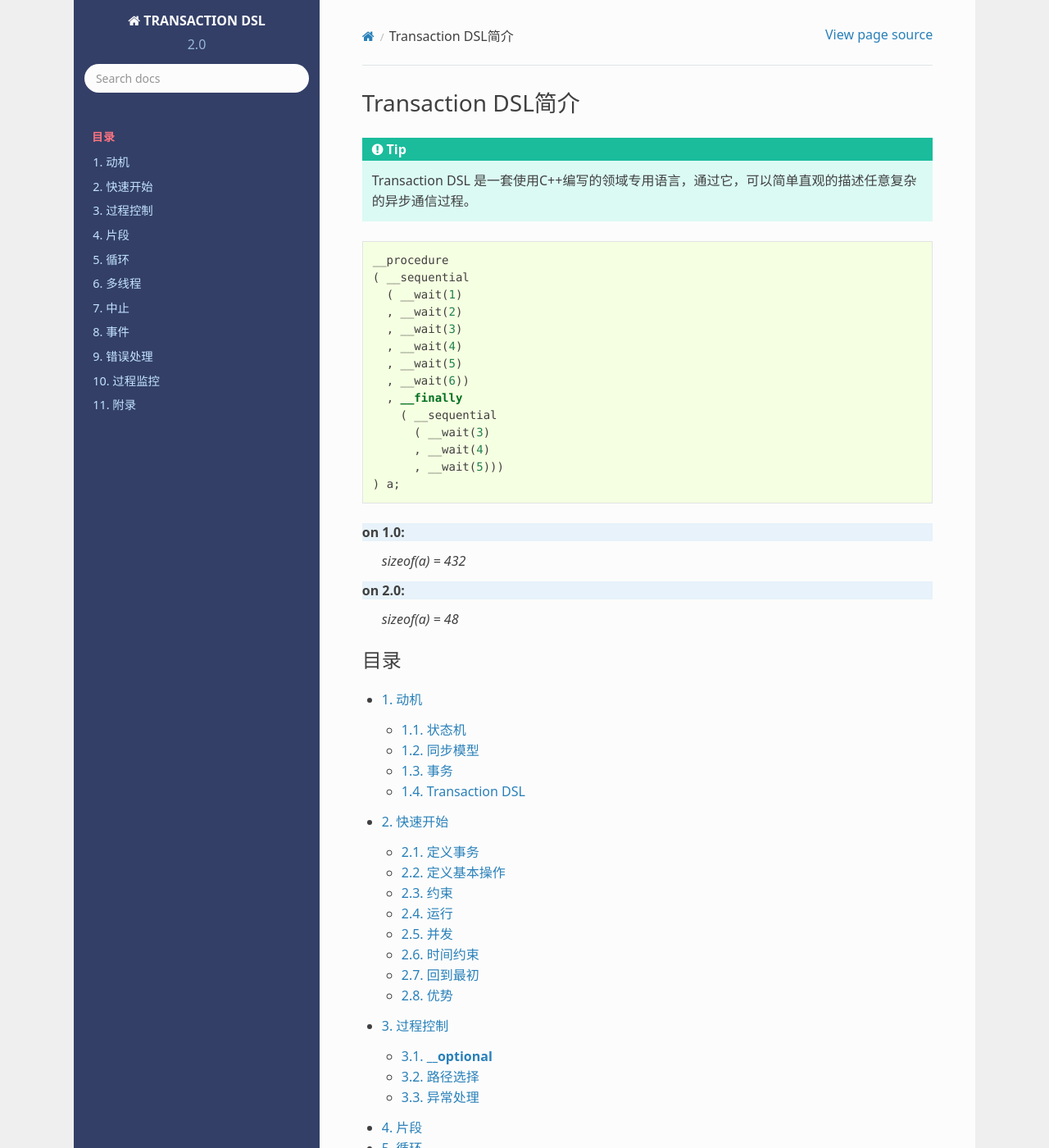
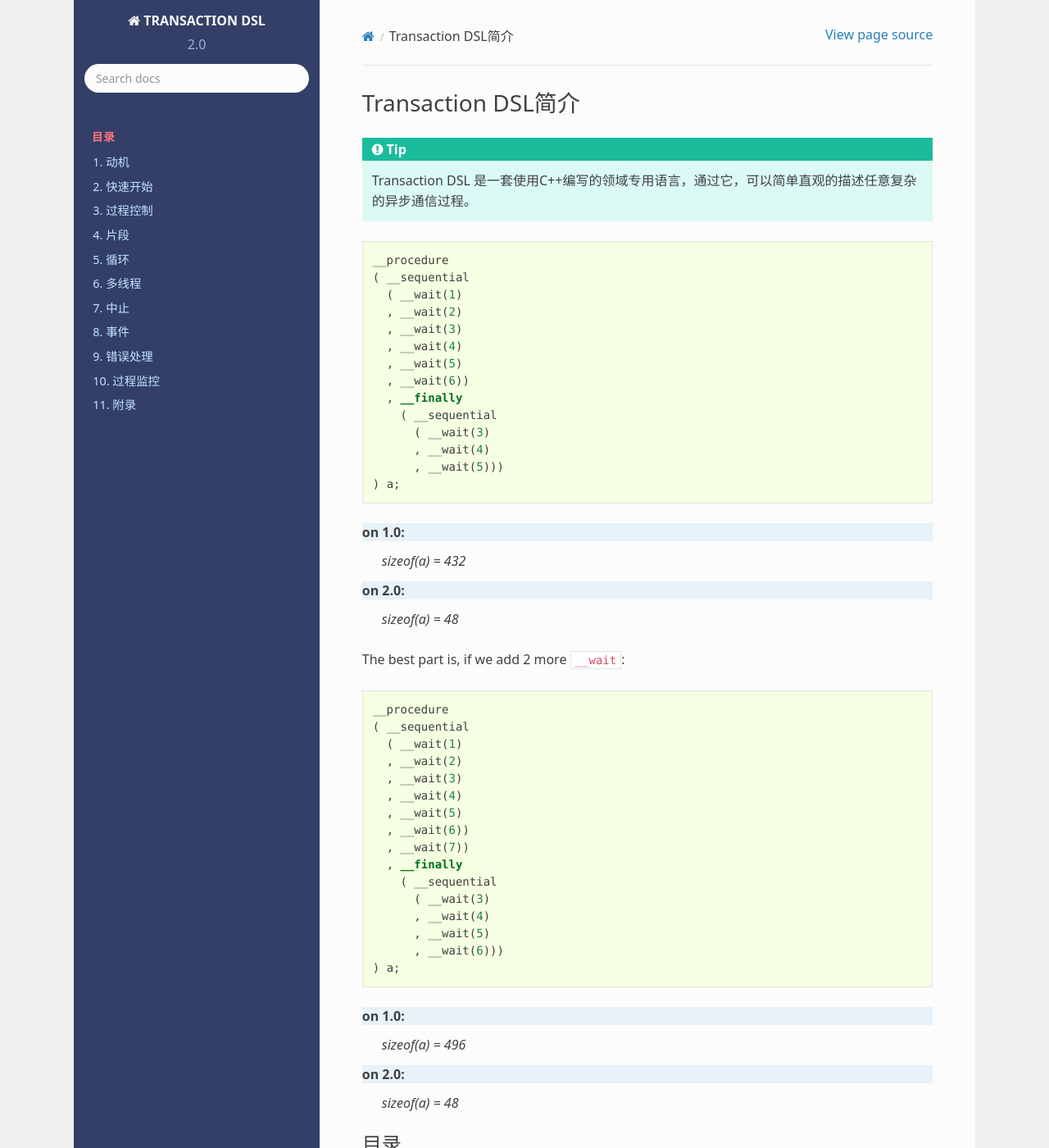
Before and after one commit to godsme/trans-dsl-2, a Sphinx documentation site: the page built from doc/source/index.rst, in a window 1280 px wide and 1400 px high. Shown: the whole window at 82% size. Built offline with Sphinx 7.4.7 and the Read the Docs theme 2.0.0, drawn with Linux system fonts in a browser that asks for light colours; formulas are drawn with MathJax 3.

Commit message:
added more doc

```diff
--- a/doc/source/index.rst
+++ b/doc/source/index.rst
@@ -27,6 +27,33 @@ on 1.0:
 on 2.0:
   `sizeof(a) = 48`
 
+The best part is, if we add 2 more ``__wait``:
+
+.. code-block:: c++
+
+   __procedure
+   ( __sequential
+     ( __wait(1)
+     , __wait(2)
+     , __wait(3)
+     , __wait(4)
+     , __wait(5)
+     , __wait(6))
+     , __wait(7))
+     , __finally
+       ( __sequential
+         ( __wait(3)
+         , __wait(4)
+         , __wait(5)
+         , __wait(6)))
+   ) a;
+
+on 1.0:
+  `sizeof(a) = 496`
+
+on 2.0:
+  `sizeof(a) = 48`
+
 .. toctree::
    :maxdepth: 2
    :numbered:
```
Also changed, not shown: 1 other file.
